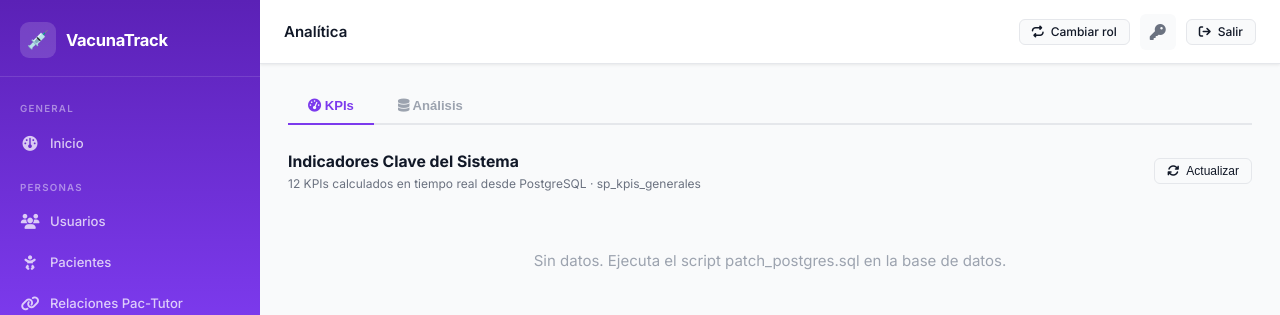
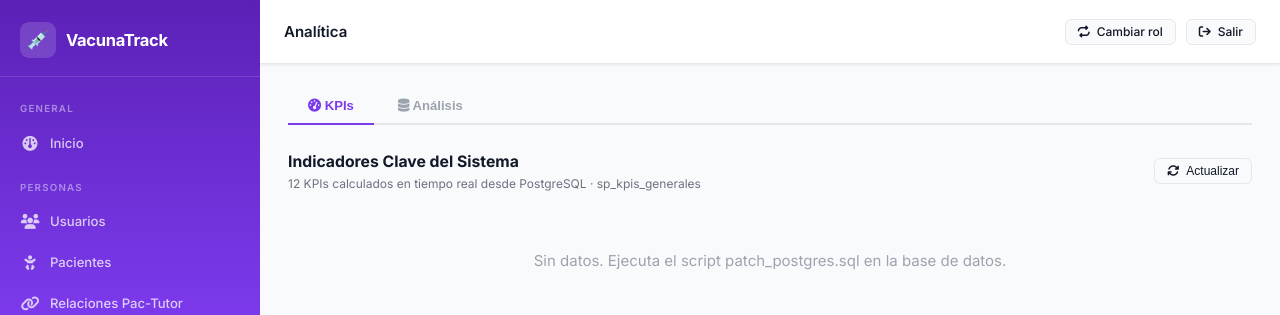
Before and after one commit to Tobeist/VacunaTrack, a Flask app: page /admin/analytics in a window 1280 px wide. Shown: the top 315 px of the page. Run offline with Flask 3, Linux system fonts and the light colour scheme; the visitor is signed in with stand-in values (Sample User, id 1); data that the repository does not hold is empty; some libraries are stand-ins or nearby versions.

Commit message:
Quitar ícono de cambio de contraseña del header; ya está en perfil
Co-Authored-By: Claude Sonnet 4.6 <noreply@anthropic.com>

```diff
--- a/templates/base.html
+++ b/templates/base.html
@@ -147,10 +147,7 @@
       <span class="btn-logout-text">Cambiar rol</span>
     </a>
     {% endif %}
-    <a href="{{ url_for('auth.change_password') }}" class="btn-icon" title="Cambiar contraseña">
-      <i class="fa-solid fa-key"></i>
-    </a>
-    <a href="{{ url_for('auth.logout') }}" class="btn btn-secondary btn-sm">
+<a href="{{ url_for('auth.logout') }}" class="btn btn-secondary btn-sm">
       <i class="fa-solid fa-arrow-right-from-bracket"></i>
       <span class="btn-logout-text">Salir</span>
     </a>
```
